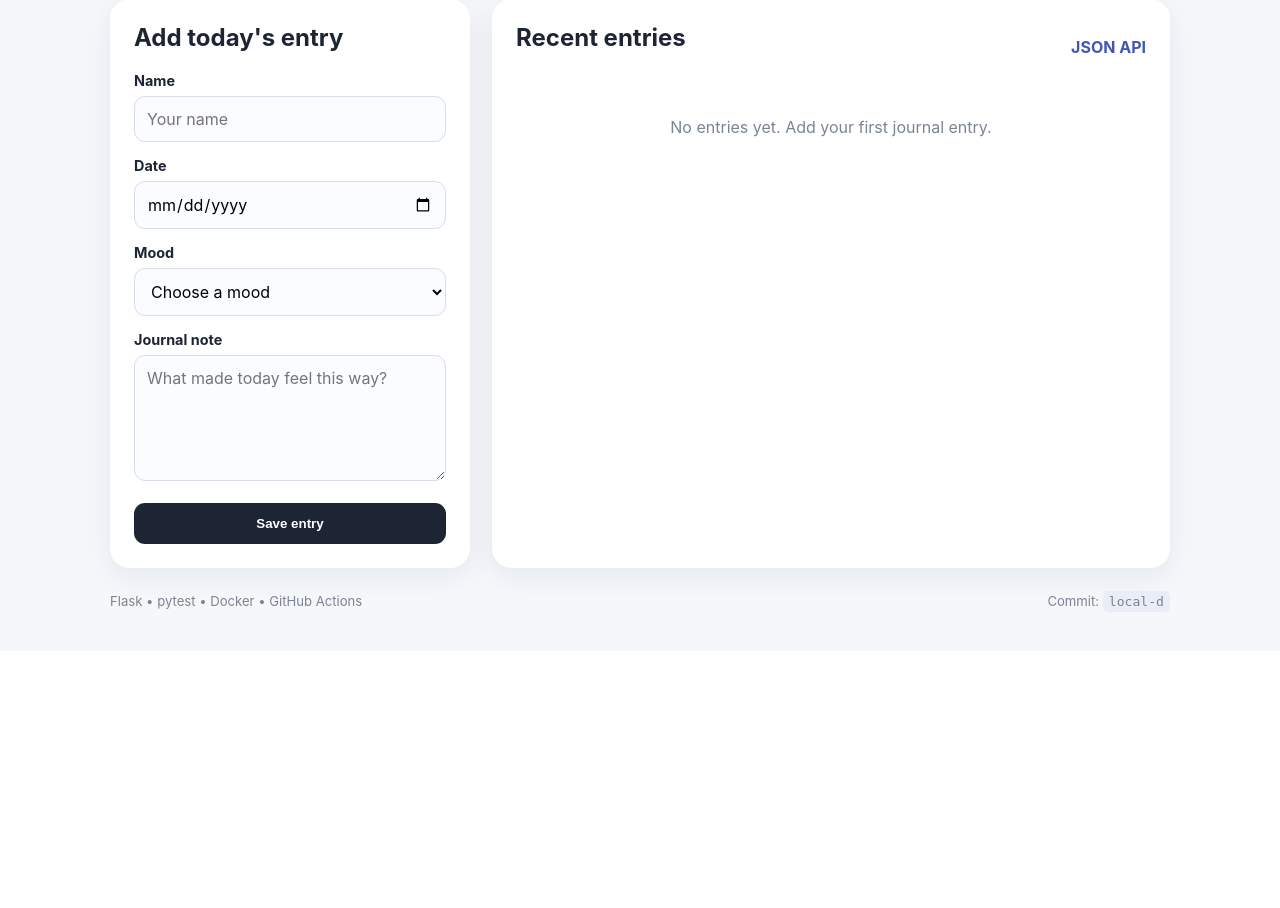
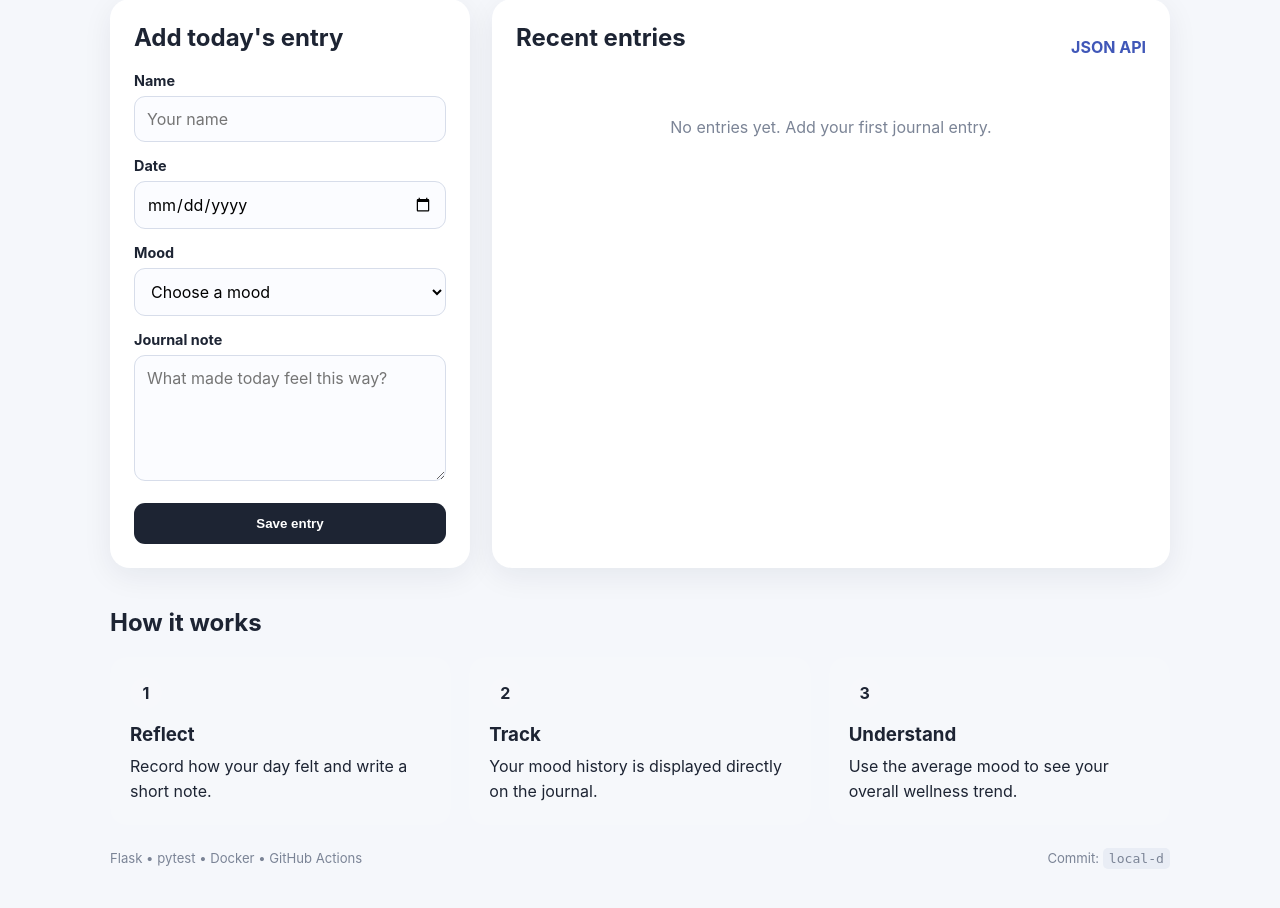
Before and after one commit to HARSHIT715/mood-wellness-journal, a Flask app: page / in a window 1280 px wide. Shown: the part 216-1124 px from the top of the page. Before the commit the page ends 828 px from the top, so only its background shows below. Run offline with Flask 3, Linux system fonts and the light colour scheme.

Commit message:
feat: improve journal homepage

```diff
--- a/static/style.css
+++ b/static/style.css
@@ -27,3 +27,42 @@ time { color: #7b8496; font-size: .85rem; }
 footer { display: flex; justify-content: space-between; gap: 15px; color: #7b8496; font-size: .82rem; margin-top: 25px; }
 code { background: #e9edf5; padding: 3px 6px; border-radius: 5px; }
 @media (max-width: 800px) { .hero, footer { flex-direction: column; align-items: flex-start; } .grid { grid-template-columns: 1fr; } .stat-card { width: 100%; } }
+.how-it-works {
+    margin-top: 40px;
+}
+
+.how-it-works h2 {
+    margin-bottom: 20px;
+}
+
+.steps {
+    display: grid;
+    grid-template-columns: repeat(3, 1fr);
+    gap: 18px;
+}
+
+.steps > div {
+    padding: 20px;
+    border-radius: 16px;
+    background: rgba(255, 255, 255, 0.06);
+}
+
+.steps span {
+    display: inline-flex;
+    width: 32px;
+    height: 32px;
+    align-items: center;
+    justify-content: center;
+    border-radius: 50%;
+    background: rgba(255, 255, 255, 0.12);
+    font-weight: 700;
+}
+
+.steps h3 {
+    margin: 14px 0 8px;
+}
+
+.steps p {
+    margin: 0;
+    line-height: 1.6;
+}
--- a/templates/index.html
+++ b/templates/index.html
@@ -71,7 +71,30 @@
           <div class="empty">No entries yet. Add your first journal entry.</div>
         {% endif %}
       </section>
+
     </section>
+    <section class="how-it-works">
+    <h2>How it works</h2>
+    <div class="steps">
+        <div>
+            <span>1</span>
+            <h3>Reflect</h3>
+            <p>Record how your day felt and write a short note.</p>
+        </div>
+
+        <div>
+            <span>2</span>
+            <h3>Track</h3>
+            <p>Your mood history is displayed directly on the journal.</p>
+        </div>
+
+        <div>
+            <span>3</span>
+            <h3>Understand</h3>
+            <p>Use the average mood to see your overall wellness trend.</p>
+        </div>
+    </div>
+</section>
 
     <footer>
       <span>Flask • pytest • Docker • GitHub Actions</span>
```
